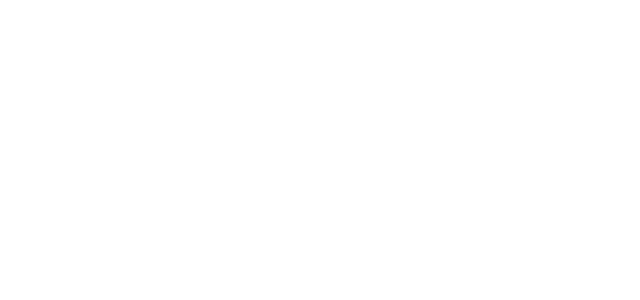
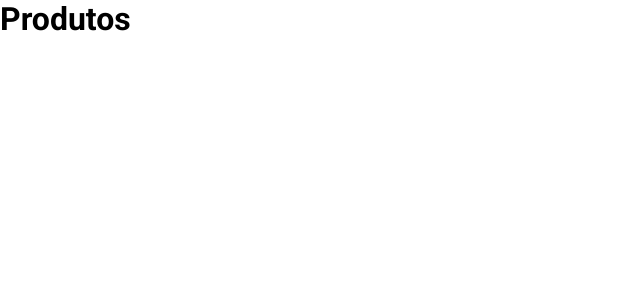
Before and after one commit to karinaperes/FMT_FuturoDEV_Mod2, a React (Vite) app in the folder M2S08/ze-delivery/: page /produtos in a window 1280 px wide. Before the commit this address had no page. Shown: the top 300 px of the page, without its empty margins (0-640 px from the left). Built offline with nearby package versions, Linux system fonts and the light colour scheme.

Commit message:
Exercicio 05 semana 08 routes

```diff
--- a/M2S08/ze-delivery/src/App.jsx
+++ b/M2S08/ze-delivery/src/App.jsx
@@ -1,23 +1,11 @@
 import './App.css'
-import { Routes, Route, BrowserRouter as Router } from  'react-router-dom'
-import Login from './pages/Login/Login'
-import Home from './pages/Home/Home'
+import RoutesComponent from './routes/Routes'
 
 function App() {
 
   return (
     <>
-
-
-      <Router>
-        <Routes>
-          <Route path='/' element={<Home />}></Route>
-          <Route path='/signin' element={<Login />}></Route>
-        </Routes>
-      </Router>
-
-
-
+      <RoutesComponent></RoutesComponent>
     </>
   )
 }
--- /dev/null
+++ b/M2S08/ze-delivery/src/pages/Produtos/Produtos.jsx
@@ -0,0 +1,9 @@
+function Produtos() {
+    return (
+        <>
+        <h1>Produtos</h1>
+        </>
+    )
+}
+
+export default Produtos
--- /dev/null
+++ b/M2S08/ze-delivery/src/routes/Routes.jsx
@@ -0,0 +1,23 @@
+import Home from '../pages/Home/Home'
+import Login from '../pages/Login/Login'
+import Produtos from '../pages/Produtos/Produtos'
+import { Routes, Route, BrowserRouter as Router } from 'react-router-dom'
+
+function RoutesComponent() {
+
+
+    return (
+        <>
+            <Router>
+                <Routes>
+                <Route path='/' element={<Home />}></Route>
+                <Route path='/home' element={<Home />}></Route>
+                <Route path='/signin' element={<Login />}></Route>
+                <Route path='/produtos' element={<Produtos/>}></Route>
+                </Routes>
+            </Router>
+        </>
+    )
+}
+
+export default RoutesComponent
```
